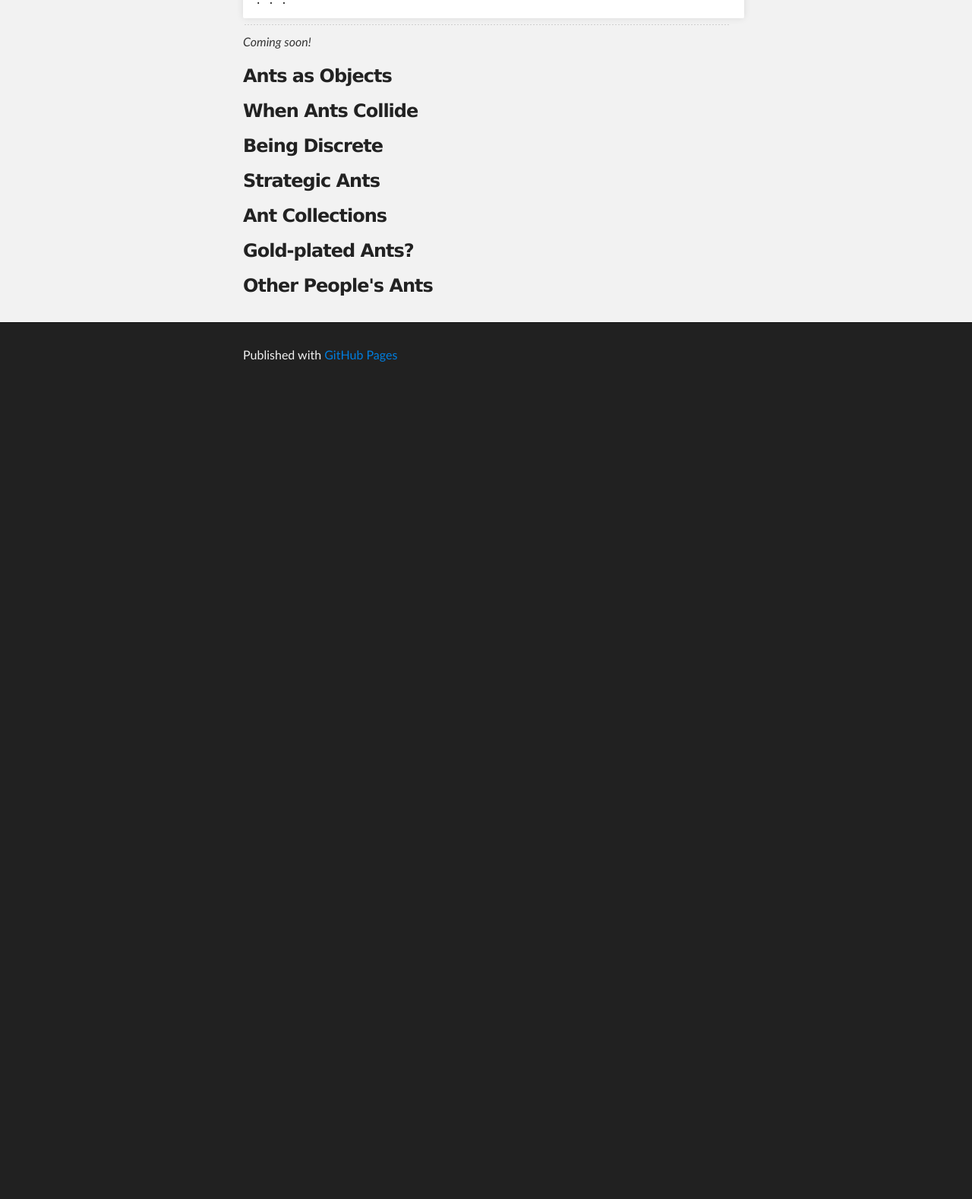
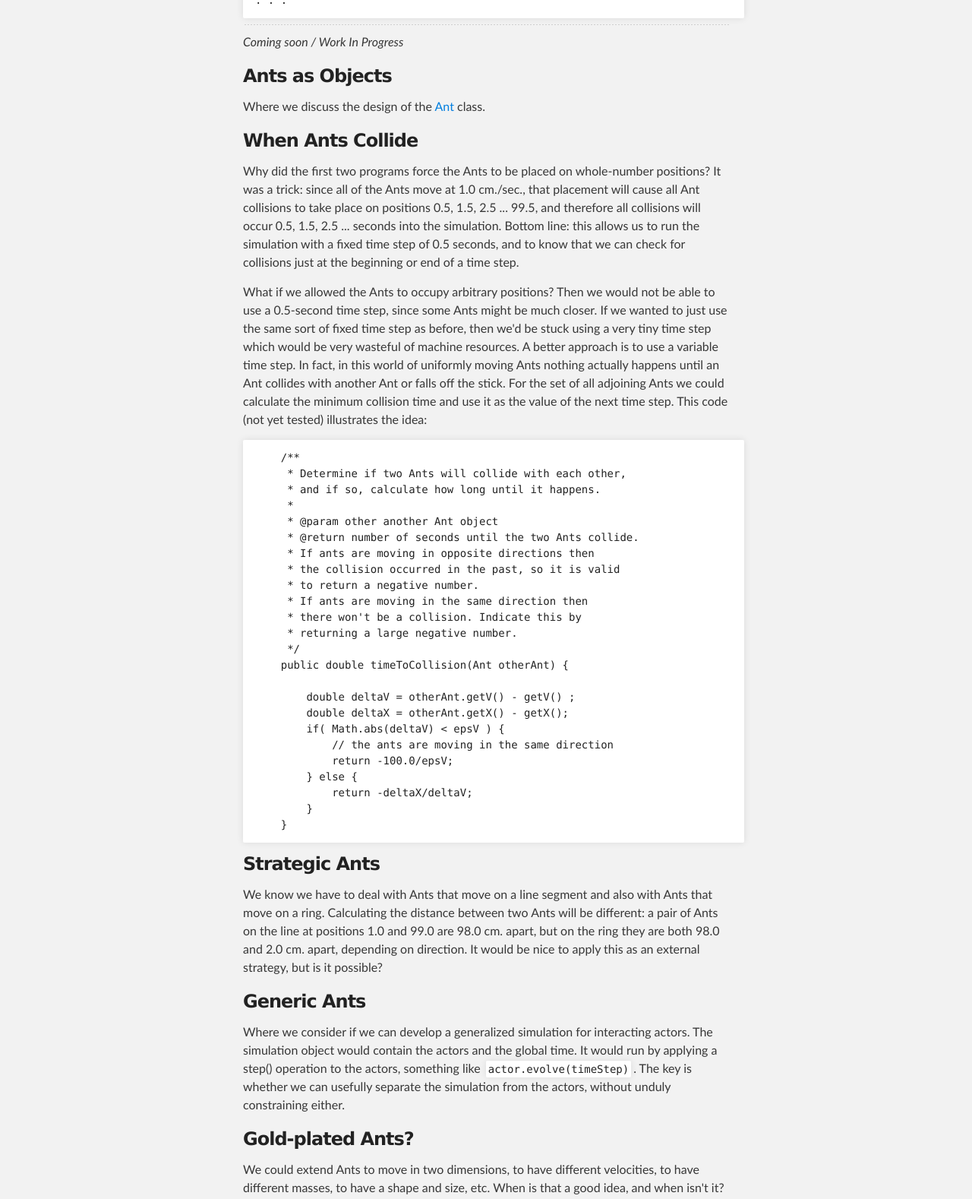
Before and after one commit to avklein/avklein.github.io, a plain HTML site: page index.html in a window 1280 px wide. Shown: the part 1977-3555 px from the top of the page at 76% size. Before the commit the page ends 2491 px from the top, so only its background shows below. Drawn offline with Linux system fonts and the light colour scheme.

Commit message:
Replace master branch with page content via GitHub

```diff
--- a/index.html
+++ b/index.html
@@ -99,28 +99,69 @@ poses three questions about the behavior of some idealized ants. The basic ant p
 . . .
 </code></pre>
 
-<hr><p><em>Coming soon!</em></p>
+<hr><p><em>Coming soon / Work In Progress</em></p>
 
 <h3>
 <a name="ants-as-objects" class="anchor" href="#ants-as-objects"><span class="octicon octicon-link"></span></a>Ants as Objects</h3>
 
+<p>Where we discuss the design of the <a href="https://github.com/avklein/Ants/blob/master/Ant.java">Ant</a> class.</p>
+
 <h3>
 <a name="when-ants-collide" class="anchor" href="#when-ants-collide"><span class="octicon octicon-link"></span></a>When Ants Collide</h3>
 
-<h3>
-<a name="being-discrete" class="anchor" href="#being-discrete"><span class="octicon octicon-link"></span></a>Being Discrete</h3>
+<p>Why did the first two programs force the Ants to be placed on whole-number positions?
+It was a trick: since all of the Ants move at 1.0 cm./sec., that placement will cause all Ant collisions to take place on positions 0.5, 1.5, 2.5 ... 99.5, and therefore all collisions will occur 0.5, 1.5, 2.5 ... seconds into the simulation. Bottom line: this allows us to run the simulation with a fixed time step of 0.5 seconds, and to know that we can check for collisions just at the beginning or end of a time step.</p>
+
+<p>What if we allowed the Ants to occupy arbitrary positions? Then we would not be able to use a 0.5-second time step, since some Ants might be much closer. If we wanted to just use the same sort of fixed time step as before, then we'd be stuck using a very tiny time step which would be very wasteful of machine resources. A better approach is to use a variable time step. In fact, in this world of uniformly moving Ants nothing actually happens until an Ant collides with another Ant or falls off the stick. For the set of all adjoining Ants we could calculate the minimum collision time and use it as the value of the next time step. This code (not yet tested) illustrates the idea:</p>
+
+<pre><code>    /**
+     * Determine if two Ants will collide with each other,
+     * and if so, calculate how long until it happens.
+     *
+     * @param other another Ant object
+     * @return number of seconds until the two Ants collide.
+     * If ants are moving in opposite directions then
+     * the collision occurred in the past, so it is valid
+     * to return a negative number.
+     * If ants are moving in the same direction then
+     * there won't be a collision. Indicate this by
+     * returning a large negative number.
+     */
+    public double timeToCollision(Ant otherAnt) {
+
+        double deltaV = otherAnt.getV() - getV() ;
+        double deltaX = otherAnt.getX() - getX();
+        if( Math.abs(deltaV) &lt; epsV ) {
+            // the ants are moving in the same direction
+            return -100.0/epsV;
+        } else {
+            return -deltaX/deltaV;
+        }
+    }
+</code></pre>
 
 <h3>
 <a name="strategic-ants" class="anchor" href="#strategic-ants"><span class="octicon octicon-link"></span></a>Strategic Ants</h3>
 
+<p>We know we have to deal with Ants that move on a line segment and also with Ants that move on a ring. Calculating the distance between two Ants will be different: a pair of Ants on the line at positions 1.0 and 99.0 are 98.0 cm. apart, but on the ring they are both 98.0 and 2.0 cm. apart, depending on direction. It would be nice to apply this as an external strategy, but is it possible?</p>
+
 <h3>
-<a name="ant-collections" class="anchor" href="#ant-collections"><span class="octicon octicon-link"></span></a>Ant Collections</h3>
+<a name="generic-ants" class="anchor" href="#generic-ants"><span class="octicon octicon-link"></span></a>Generic Ants</h3>
+
+<p>Where we consider if we can develop a generalized simulation for interacting actors. The simulation object would contain the actors and the global time. It would run by applying a step() operation to the actors, something like <code>actor.evolve(timeStep)</code>. The key is whether we can usefully separate the simulation from the actors, without unduly constraining either.</p>
 
 <h3>
 <a name="gold-plated-ants" class="anchor" href="#gold-plated-ants"><span class="octicon octicon-link"></span></a>Gold-plated Ants?</h3>
 
+<p>We could extend Ants to move in two dimensions, to have different velocities, to have different masses, to have a shape and size, etc. When is that a good idea, and when isn't it?</p>
+
 <h3>
 <a name="other-peoples-ants" class="anchor" href="#other-peoples-ants"><span class="octicon octicon-link"></span></a>Other People's Ants</h3>
+
+<p>Where we consider other directions:
+Discrete-event simulation
+Physics engines for games
+Big simulation systems</p>
       </section>
     </div>
 
```
Also changed, not shown: params.json (+1 -1 lines).
